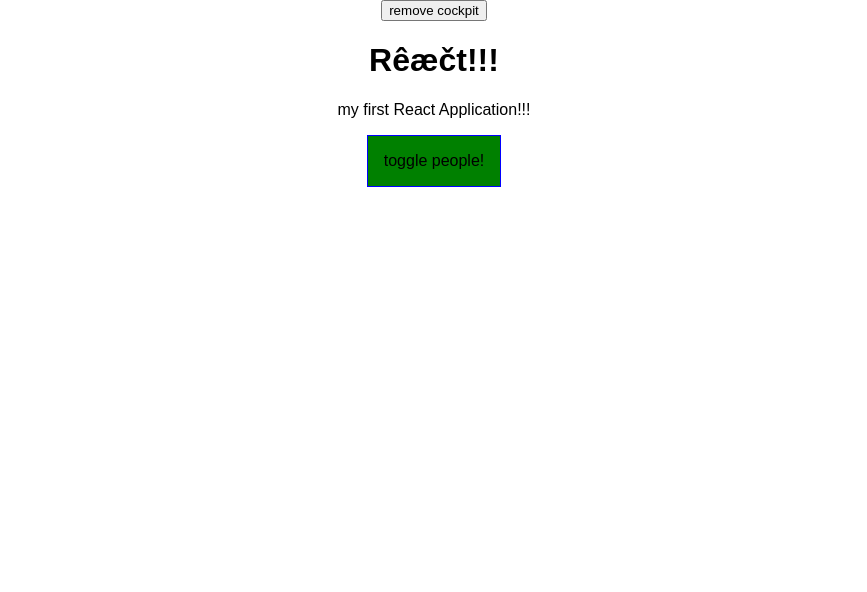
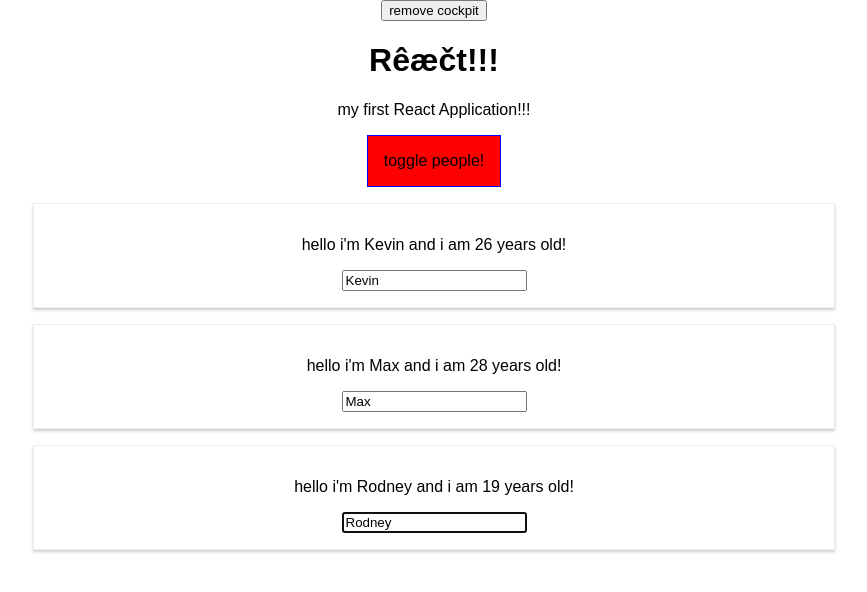
Before and after one commit to kwameasare04/learing-react, a React app: page / in a window 1280 px wide. Shown: the top 592 px of the page, without its empty margins (206-1073 px from the left). Built offline with nearby package versions, Linux system fonts and the light colour scheme.

Commit message:
click ref [cockpit.js]

```diff
--- a/src/components/Cockpit/Cockpit.js
+++ b/src/components/Cockpit/Cockpit.js
@@ -1,8 +1,10 @@
-import React, {useEffect} from 'react';
+import React, {useEffect, useRef} from 'react';
 //// useEffect runs for every render cycle of component
 import classes from './Cockpit.css'
 
 const cockpit = (props)=>{
+  const toggleBtnRef = useRef(null);
+
 
 //   useEffect(()=>{
 //    ///This runs for every re-render cycle
@@ -17,8 +19,9 @@
   ///This runs for every re-render cycle
    console.log("[cockpit.js] useEffect");
     setTimeout(()=>{
-     alert("tomatoes are green");
+      toggleBtnRef.current.click();
    }, 1000);
+
    return () => {
      console.log('[Cockpit.js] cleanup work in useEffect')
    }
@@ -55,7 +58,9 @@
       className={btnClass}
        ////referencing the style const create
       //// calls toggle person handler
-      onClick={props.clicked}>toggle people!</button>
+      onClick={props.clicked}
+      ref={toggleBtnRef}
+      >toggle people!</button>
      </div>
 );
 };
--- a/src/components/People/Person/Person.js
+++ b/src/components/People/Person/Person.js
@@ -10,8 +10,14 @@
     // if(random > 0.7) {
     //     throw new Error("Error test!!!")
     // }
+   constructor(props){
+      super(props);
+      this.inputElementRef = React.createRef();
+   }
+
     componentDidMount(){
-       this.inputElement.focus(); ////after rendering focus is used
+      //  this.inputElement.focus(); ////after rendering focus is used
+      this.inputElementRef.current.focus();
     }
 
    render(){
@@ -21,7 +27,8 @@
          <p key={"item1"} onClick={this.props.click}> hello i'm {this.props.name} and i am {this.props.age} years old!</p>
          <p key={"item2"}>{this.props.children}</p>
          <input key={"item3"} type="text" onChange={this.props.changed}
-         ref={(inputEl)=>{this.inputElement = inputEl}} //// using this function references the element it is used in
+         ref={this.inputElementRef}
+         // ref={(inputEl)=>{this.inputElement = inputEl}} //// using this function references the element it is used in
          value={this.props.name}/>
      </Aux>
         );
```
